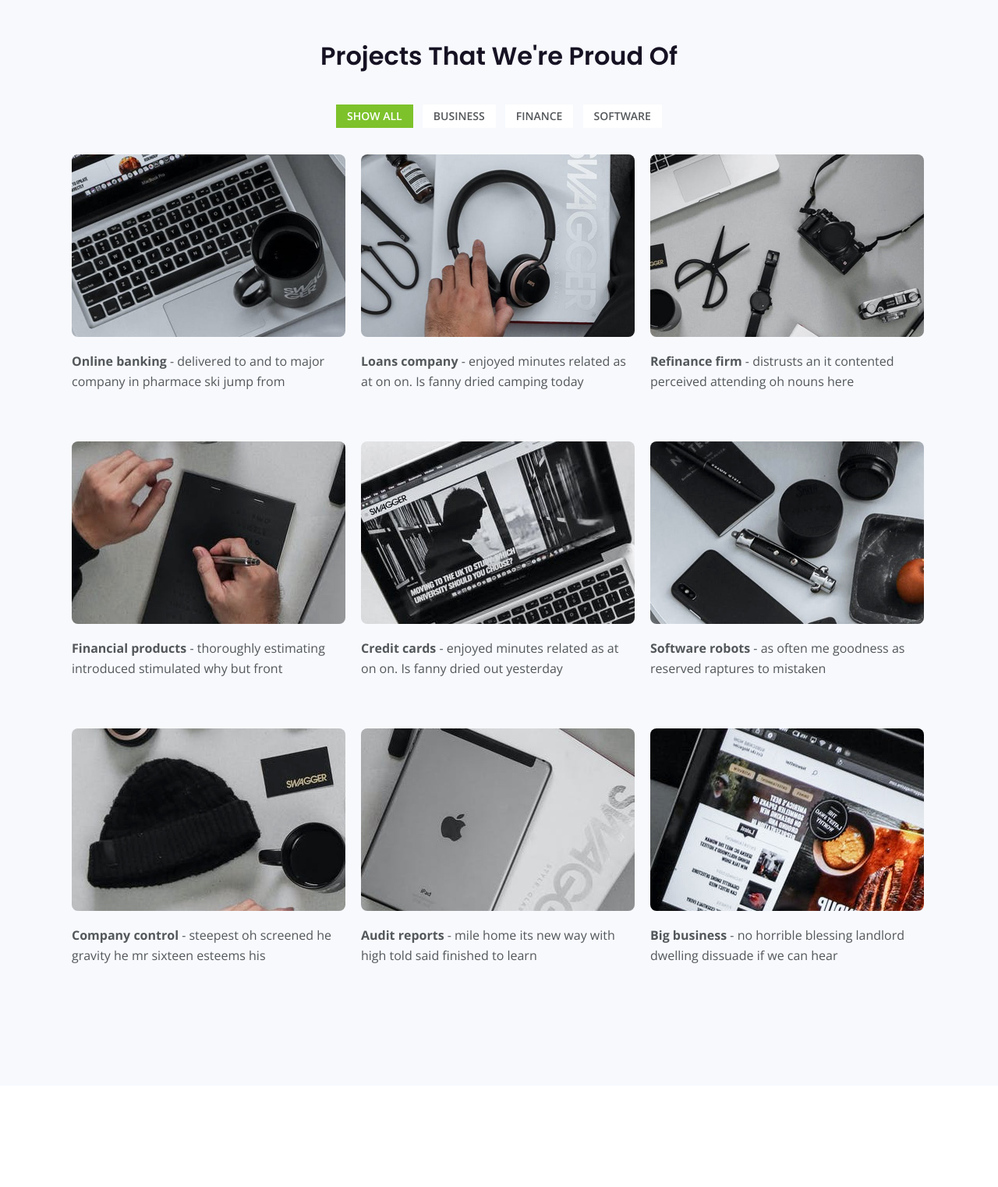
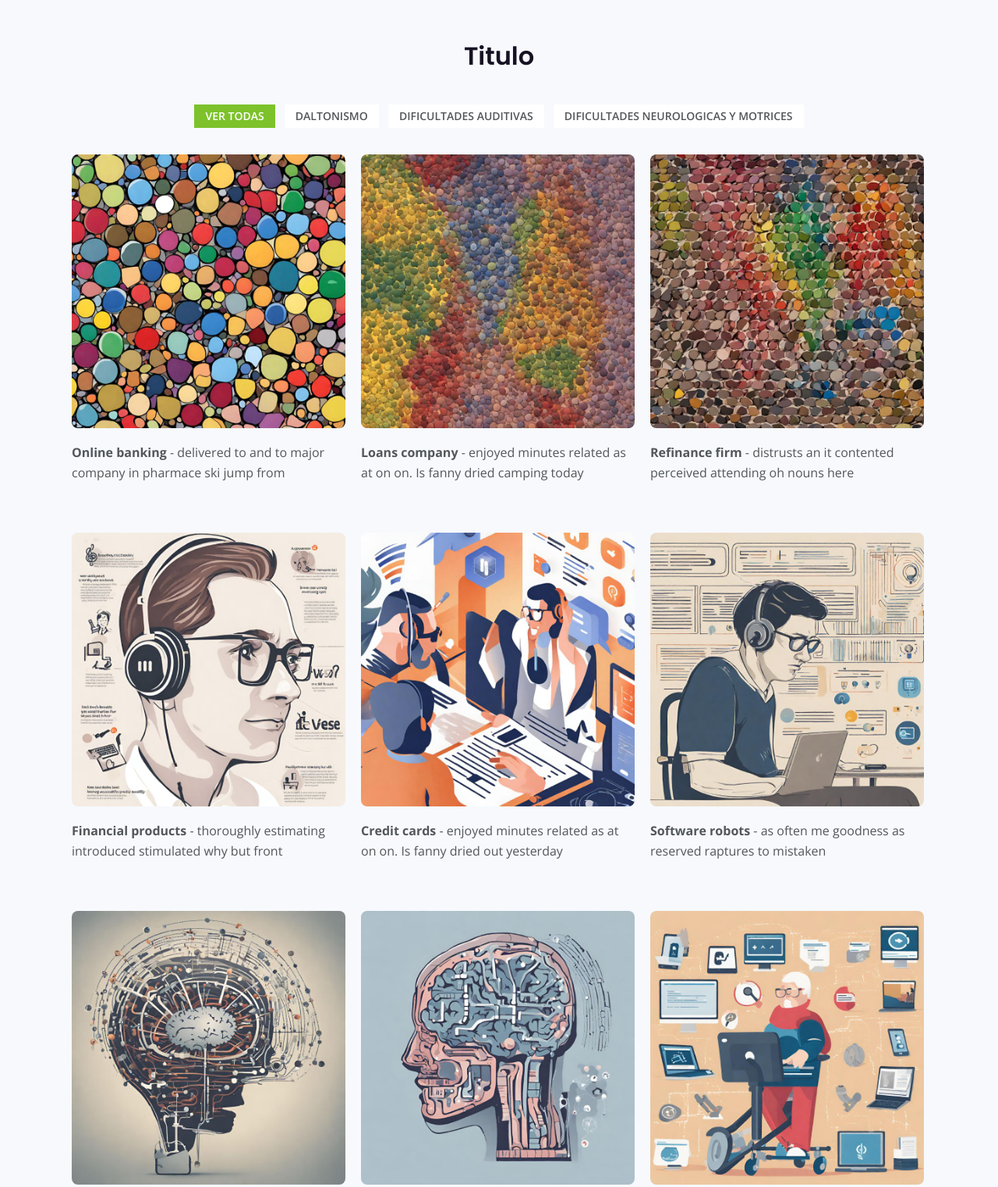
Before and after one commit to francis65000/accesibilidadWeb, a plain HTML site: page index.html in a window 1280 px wide. Shown: the part 900-2422 px from the top of the page at 78% size. Drawn offline with nearby package versions, Linux system fonts and the light colour scheme.

Commit message:
galeria de imagenes

```diff
--- a/index.html
+++ b/index.html
@@ -120,7 +120,7 @@
 		<div class="container">
             <div class="row">
                 <div class="col-lg-12">
-                    <h2 class="h2-heading">Projects That We're Proud Of</h2>
+                    <h2 class="h2-heading">Titulo</h2>
                 </div> <!-- end of col -->
             </div> <!-- end of row -->
             <div class="row">
@@ -128,63 +128,63 @@
 
                     <!-- Filter -->
                     <div class="button-group filters-button-group">
-                        <button class="button is-checked" data-filter="*">SHOW ALL</button>
-                        <button class="button" data-filter=".business">BUSINESS</button>
-                        <button class="button" data-filter=".finance">FINANCE</button>
-                        <button class="button" data-filter=".software">SOFTWARE</button>
+                        <button class="button is-checked" data-filter="*">VER TODAS</button>
+                        <button class="button" data-filter=".daltonismo">DALTONISMO</button>
+                        <button class="button" data-filter=".auditivas">DIFICULTADES AUDITIVAS</button>
+                        <button class="button" data-filter=".neurologicas">DIFICULTADES NEUROLOGICAS Y MOTRICES</button>
                     </div> <!-- end of button group -->
                     <div class="grid">
-                        <div class="element-item finance">
-                            <a href="article.html">
-                                <img class="img-fluid" src="images/project-1.jpg" alt="alternative">
+                        <div class="element-item daltonismo">
+                            <a href="#">
+                                <img class="img-fluid" src="images/daltonismo.jpg" alt="daltonismo colores">
                                 <p><strong>Online banking</strong> - delivered to and to major company in pharmace ski jump from</p>
                             </a>
                         </div>
-                        <div class="element-item finance">
-                            <a href="article.html">
-                                <img class="img-fluid" src="images/project-2.jpg" alt="alternative">
+                        <div class="element-item daltonismo">
+                            <a href="#">
+                                <img class="img-fluid" src="images/diferencia_colores_daltonismo.jpg" alt="diferencia de colores daltonismo">
                                 <p><strong>Loans company</strong> - enjoyed minutes related as at on on. Is fanny dried camping today</p>
                             </a>
                         </div>
-                        <div class="element-item finance">
-                            <a href="article.html">
-                                <img class="img-fluid" src="images/project-3.jpg" alt="alternative">
+                        <div class="element-item daltonismo">
+                            <a href="#">
+                                <img class="img-fluid" src="images/ejemplo_vision_daltonismo.jpg" alt="ejemplo de vision daltonismo">
                                 <p><strong>Refinance firm</strong> - distrusts an it contented perceived attending oh nouns here</p>
                             </a>
                         </div>
-                        <div class="element-item business finance">
-                            <a href="article.html">
-                                <img class="img-fluid" src="images/project-4.jpg" alt="alternative">
+                        <div class="element-item business auditivas">
+                            <a href="#">
+                                <img class="img-fluid" src="images/dificultades_auditivas.jpg" alt="persona con dificultades auditivas">
                                 <p><strong>Financial products</strong> - thoroughly estimating introduced stimulated why but front</p>
                             </a>
                         </div>
-                        <div class="element-item business finance">
-                            <a href="article.html">
-                                <img class="img-fluid" src="images/project-5.jpg" alt="alternative">
+                        <div class="element-item business auditivas">
+                            <a href="#">
+                                <img class="img-fluid" src="images/persona_problemas_auditivos.jpg" alt="persona con problemas auditivos">
                                 <p><strong>Credit cards</strong> - enjoyed minutes related as at on on. Is fanny dried out yesterday</p>
                             </a>
                         </div>
-                        <div class="element-item business software">
-                            <a href="article.html">
-                                <img class="img-fluid" src="images/project-6.jpg" alt="alternative">
+                        <div class="element-item business auditivas">
+                            <a href="#">
+                                <img class="img-fluid" src="images/persona_con_problemas_auditivos.jpg" alt="persona que posee dificultades auditivas">
                                 <p><strong>Software robots</strong> - as often me goodness as reserved raptures to mistaken</p>
                             </a>
                         </div>
-                        <div class="element-item business software">
-                            <a href="article.html">
-                                <img class="img-fluid" src="images/project-7.jpg" alt="alternative">
+                        <div class="element-item business neurologicas">
+                            <a href="#">
+                                <img class="img-fluid" src="images/dificultades_neurologicas.jpg" alt="dificutades neurologicas">
                                 <p><strong>Company control</strong> - steepest oh screened he gravity he mr sixteen esteems his</p>
                             </a>
                         </div>
-                        <div class="element-item business software">
-                            <a href="article.html">
-                                <img class="img-fluid" src="images/project-8.jpg" alt="alternative">
+                        <div class="element-item business neurologicas">
+                            <a href="#">
+                                <img class="img-fluid" src="images/neurologicas.jpg" alt="neurologico">
                                 <p><strong>Audit reports</strong> - mile home its new way with high told said finished to learn</p>
                             </a>
                         </div>
-                        <div class="element-item business software">
-                            <a href="article.html">
-                                <img class="img-fluid" src="images/project-9.jpg" alt="alternative">
+                        <div class="element-item business neurologicas">
+                            <a href="#">
+                                <img class="img-fluid" src="images/persona_con_dificultades_motrices_neurologicas.jpg" alt="perosna con dificultades motrices y neurologicas">
                                 <p><strong>Big business</strong> - no horrible blessing landlord dwelling dissuade if we can hear</p>
                             </a>
                         </div>
```
Also changed, not shown: images/daltonismo.jpg (added), images/diferencia_colores_daltonismo.jpg (added), images/dificultades_auditivas.jpg (added), images/dificultades_neurologicas.jpg (added), images/ejemplo_vision_daltonismo.jpg (added), images/neurologicas.jpg (added), images/persona_con_dificultades_motrices.jpg (added), images/persona_con_dificultades_motrices_neurologicas.jpg (added), images/persona_con_problemas_auditivos.jpg (added), images/persona_problemas_auditivos.jpg (added), images/persona_problemas_ceguera.jpg (added), images/persona_problemas_motrices.jpg (added), images/problemas_vision.jpg (added), 1 other file.
